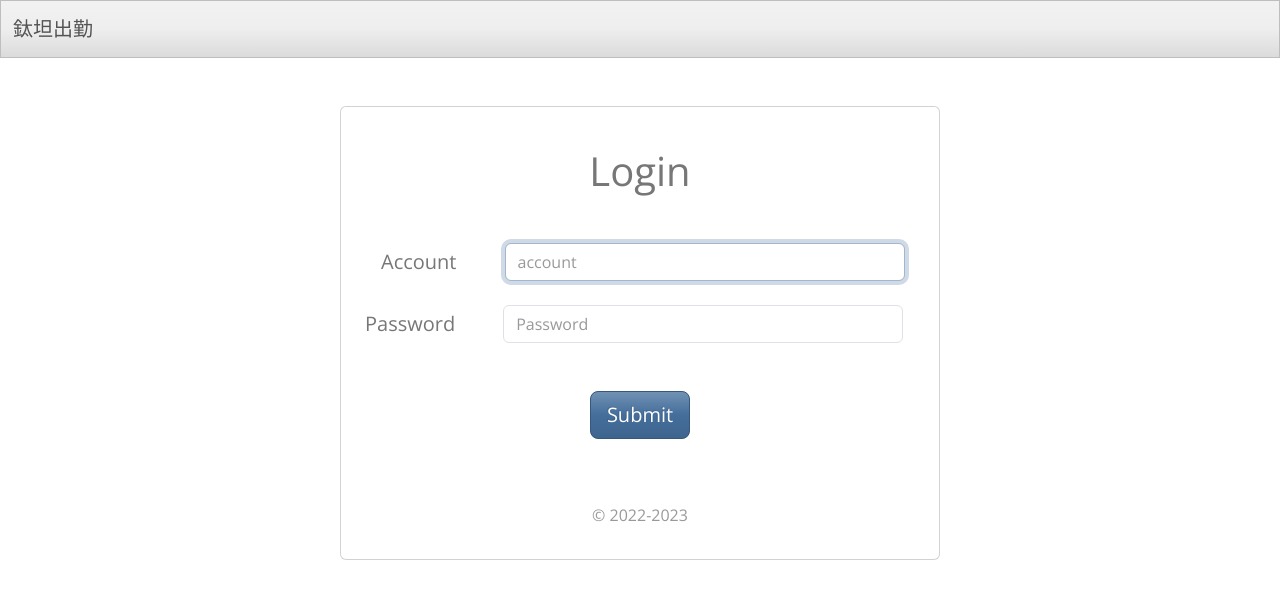
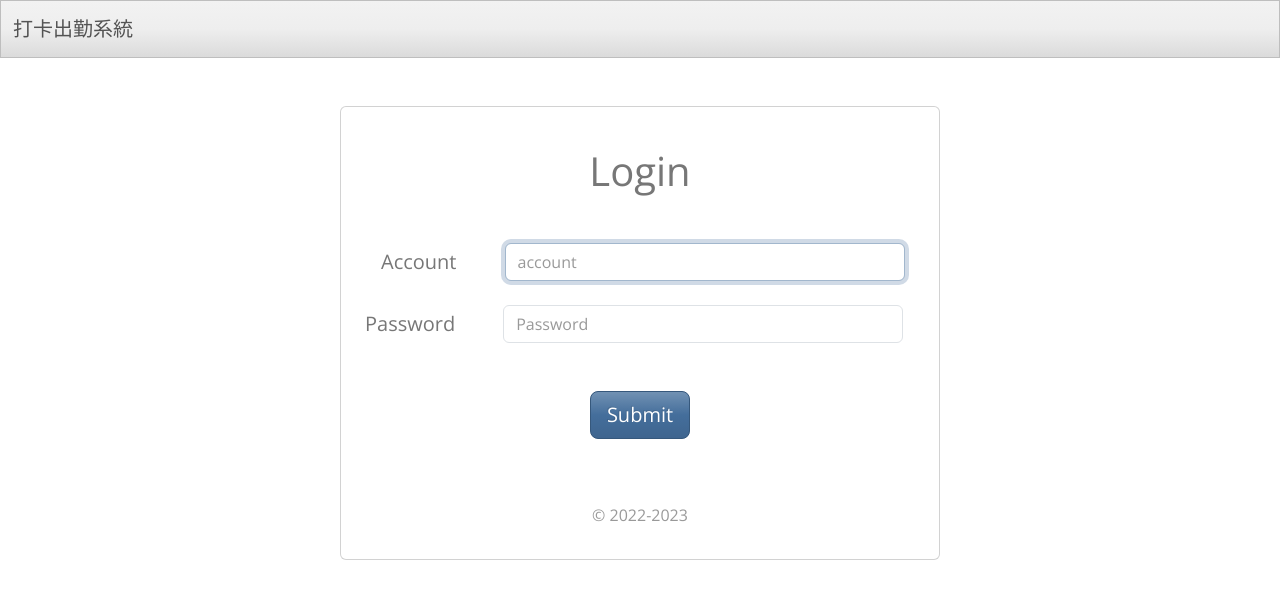
Before and after one commit to stu96534/attendance_front, a Vue app: page /signin in a window 1280 px wide. Shown: the top 598 px of the page. Built offline with nearby package versions, Linux system fonts and the light colour scheme.

Commit message:
modify title

```diff
--- a/index.html
+++ b/index.html
@@ -4,7 +4,7 @@
     <meta charset="UTF-8">
     <link rel="icon" href="/favicon.ico">
     <meta name="viewport" content="width=device-width, initial-scale=1.0">
-    <title>鈦坦出勤</title>
+    <title>打卡出勤系統</title>
   </head>
   <body>
     <div id="app"></div>
--- a/src/components/Navbar.vue
+++ b/src/components/Navbar.vue
@@ -1,7 +1,7 @@
 <template>
   <nav class="navbar navbar-expand-lg navbar-light bg-light ">
     <div class="container-fluid">
-      <RouterLink to="/" class="navbar-brand">鈦坦出勤</RouterLink>
+      <RouterLink to="/" class="navbar-brand">打卡出勤系統</RouterLink>
 
       <button class="navbar-toggler" type="button" data-bs-toggle="collapse" data-bs-target="#navbarNavAltMarkup"
         aria-controls="navbarNavAltMarkup" aria-expanded="false" aria-label="Toggle navigation">
```
